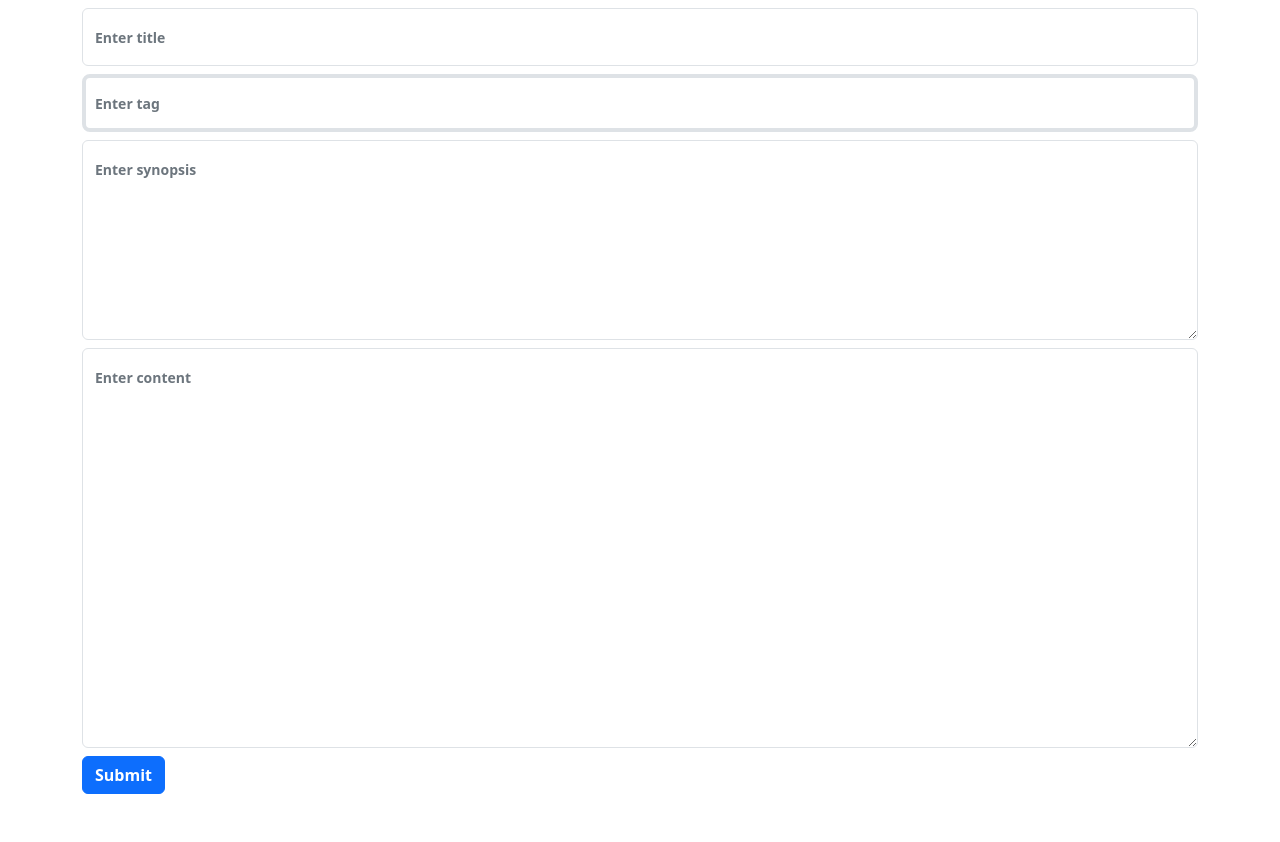
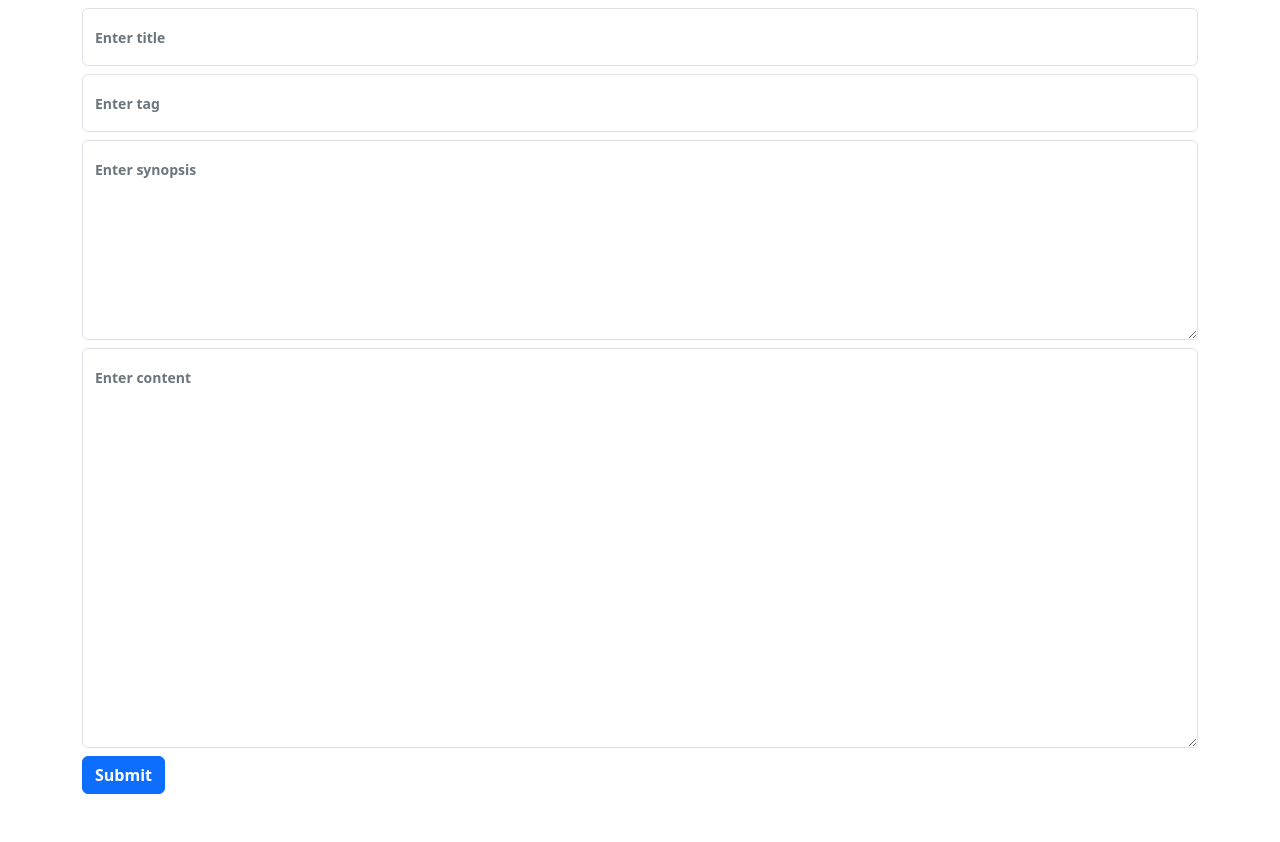
Before and after one commit to HirotakaDango/ArtTEXT, a PHP site: page /upload.php in a window 1280 px wide. Shown: the part 56-898 px from the top of the page. Run offline with PHP 8.4, Linux system fonts and the light colour scheme; the visitor is signed in with stand-in values (Sample User, id 1).

Commit message:
Add files via upload

```diff
--- a/upload.php
+++ b/upload.php
@@ -32,7 +32,7 @@ if (isset($_POST['submit'])) {
         <label for="floatingInput" class="text-secondary fw-bold"><small>Enter title</small></label>
       </div>
       <div class="form-floating mb-2">
-        <input class="form-control border rounded-3 text-secondary fw-bold border-4" type="text" name="tags" placeholder="Enter tag" maxlength="50" required>
+        <input class="form-control text-secondary fw-bold" type="text" name="tags" placeholder="Enter tag" maxlength="50" required>
         <label for="floatingInput" class="text-secondary fw-bold"><small>Enter tag</small></label>
       </div>
       <div class="form-floating mb-2">
```
